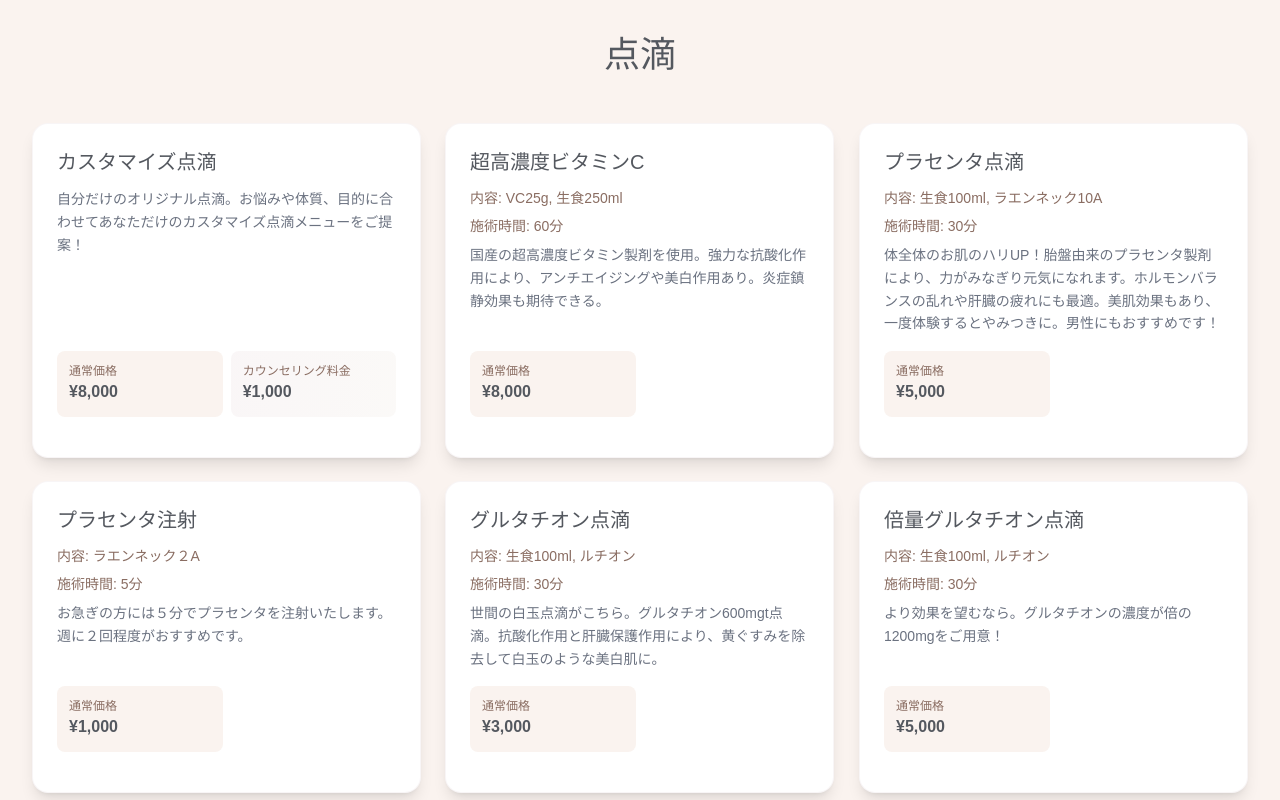
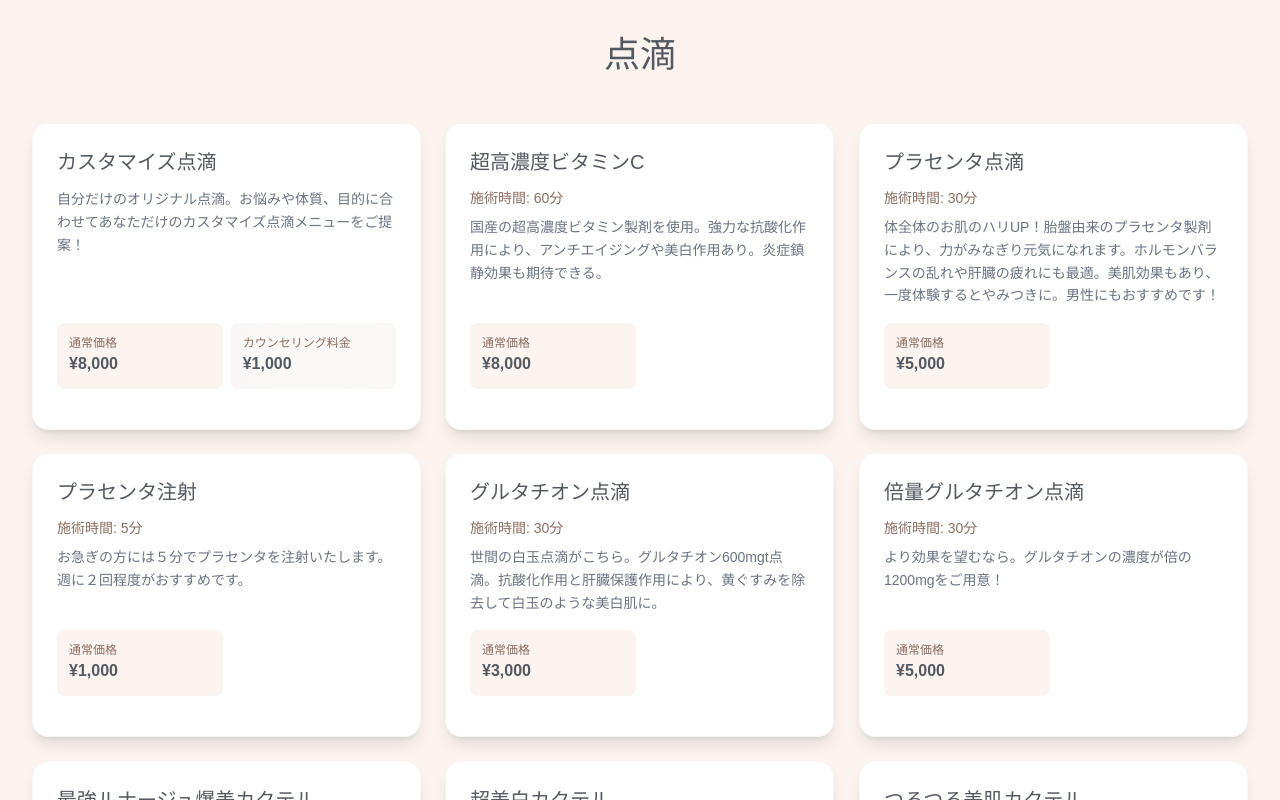
Before and after one commit to ryosuke-kubota/Lunage-clinic-hp, a Next.js app: page /menu in a window 1280 px wide. Shown: the part 9480-10280 px from the top of the page. Built offline with nearby package versions, Linux system fonts and the light colour scheme; a web font is replaced by a local one.

Commit message:
点滴内容非表示

```diff
--- a/src/components/menu/MenuSection.tsx
+++ b/src/components/menu/MenuSection.tsx
@@ -1003,9 +1003,9 @@ const TreatmentCard = ({ treatment, index }: { treatment: Treatment; index: numb
       )}
 
       {/* 点滴用の内容と施術時間表示 */}
-      {treatment.contents && (
+      {/* {treatment.contents && (
         <p className="text-sm text-[#8a6d62] mb-2">内容: {treatment.contents}</p>
-      )}
+      )} */}
       {treatment.treatmentTime && (
         <p className="text-sm text-[#8a6d62] mb-2">施術時間: {treatment.treatmentTime}分</p>
       )}
```
